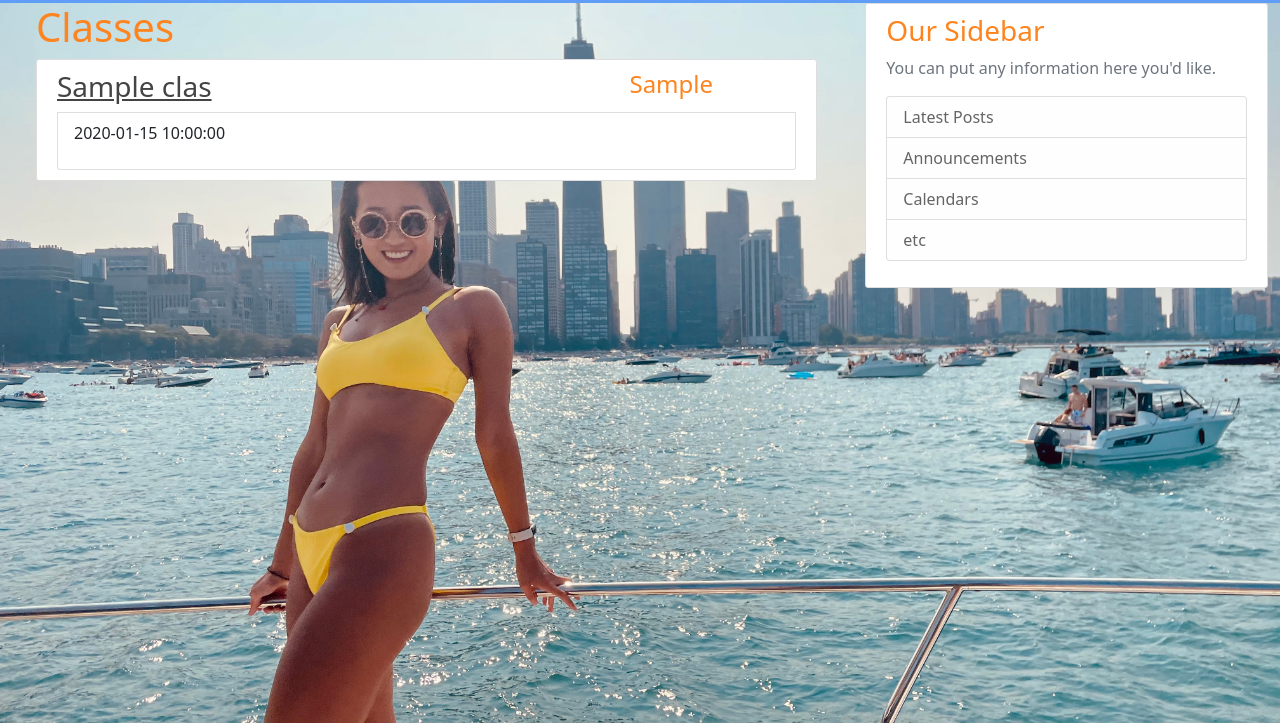
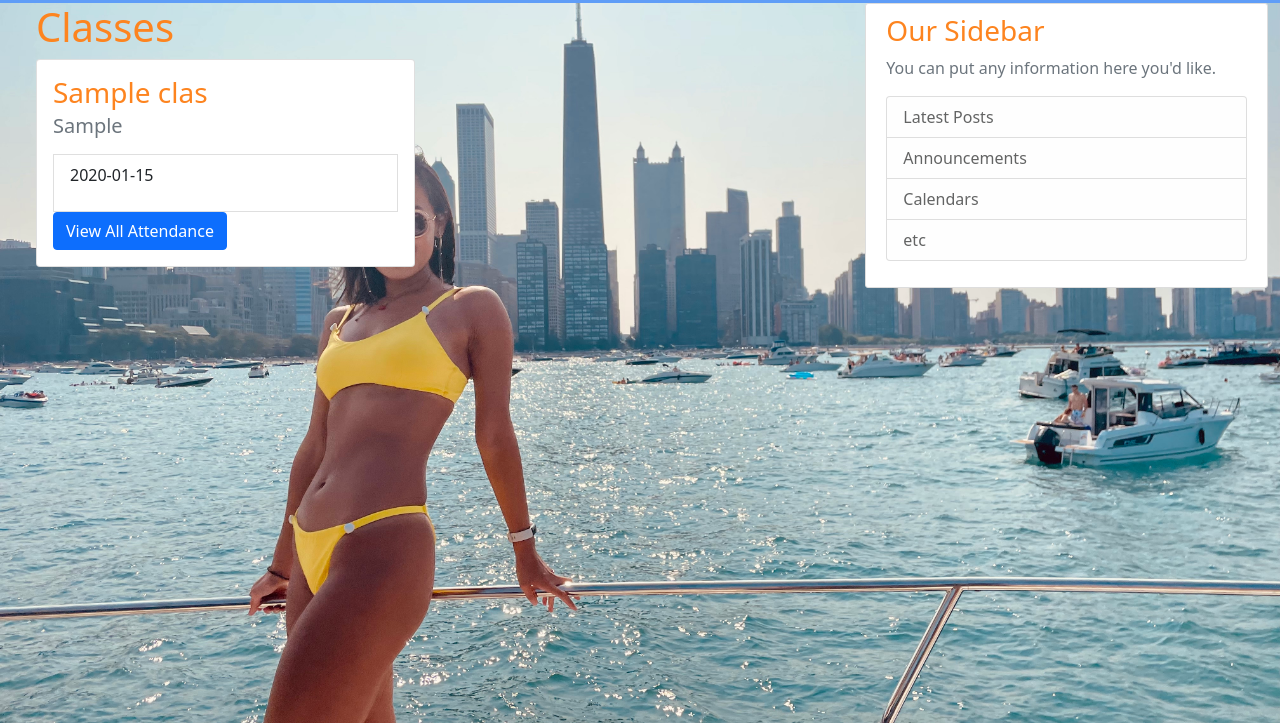
Before and after one commit to ayeryn/gymlog, a Flask app: page /classes in a window 1280 px wide. Shown: the part 77-800 px from the top of the page. Run offline with Flask 3, Linux system fonts and the light colour scheme; tables that the repository leaves empty hold one stand-in row (values such as "Sample post").

Commit message:
Freshen up class pages

```diff
--- a/gymreport/static/main.css
+++ b/gymreport/static/main.css
@@ -60,7 +60,7 @@ main {
 }
 
 .article-title {
-    color: #444444;
+    color: #001E6C;
 }
 
 a.article-title:hover {
--- a/gymreport/templates/class.html
+++ b/gymreport/templates/class.html
@@ -1,13 +1,13 @@
 {% extends "layout.html" %}
 {% block content %}
-<div class="container">
+<div class="container-fluid">
     <h1>{{ gymclass.name }}</h1>
     <h2 class="text-muted">Type: {{ gymclass.class_type}}</h2>
 </div>
 <div class="container">
     {% for a in gymclass.attendance_list %}
     <div class="row">
-        {{ a.date_attended }}
+        {{ a.date_attended.strftime('%Y-%m-%d') }}
     </div>
     {% endfor %}
 </div>
--- a/gymreport/templates/classes.html
+++ b/gymreport/templates/classes.html
@@ -2,24 +2,28 @@
 {% block content %}
 <div class="container">
     <h1>Classes</h1>
-    {% for c in gym_classes %}
-    <article class="media content-section">
-        <div class="row">
-            <div class="col-9">
-                <h3><a class="article-title" href="{{ url_for('show_class', class_id=c.id) }}">{{ c.name }}</a></h3>
-            </div>
-            <div class="col">
-                <h4>{{ c.class_type }}</h4>
+    <div class="row row-cols-1 row-cols-md-2">
+        {% for c in gym_classes %}
+        <div class="col mb-4">
+            <div class="card">
+                <div class="card-body">
+                    <h3 class="card-title">
+                        {{ c.name }}
+                    </h3>
+                    <h5 class="card-subtitle mb-2 text-muted">{{ c.class_type }}</h5>
+                    <p class="card-text">
+                    <ul class="list-group list-group-flush"></ul>
+                    {% for a in c.attendance_list %}
+                    <li class="list-group-item">
+                        <p class="article-content">{{ a.date_attended.strftime('%Y-%m-%d') }}</p>
+                    </li>
+                    {% endfor %}
+                    </ul>
+                    <a href="{{ url_for('show_class', class_id=c.id) }}" class="btn btn-primary">View All Attendance</a>
+                </div>
             </div>
         </div>
-        <ul class="list-group"></ul>
-        {% for a in c.attendance_list %}
-        <li class="list-group-item">
-            <p class="article-content">{{ a.date_attended }}</p>
-        </li>
         {% endfor %}
-        </ul>
-    </article>
-    {% endfor %}
+    </div>
 </div>
 {% endblock content %}
```
